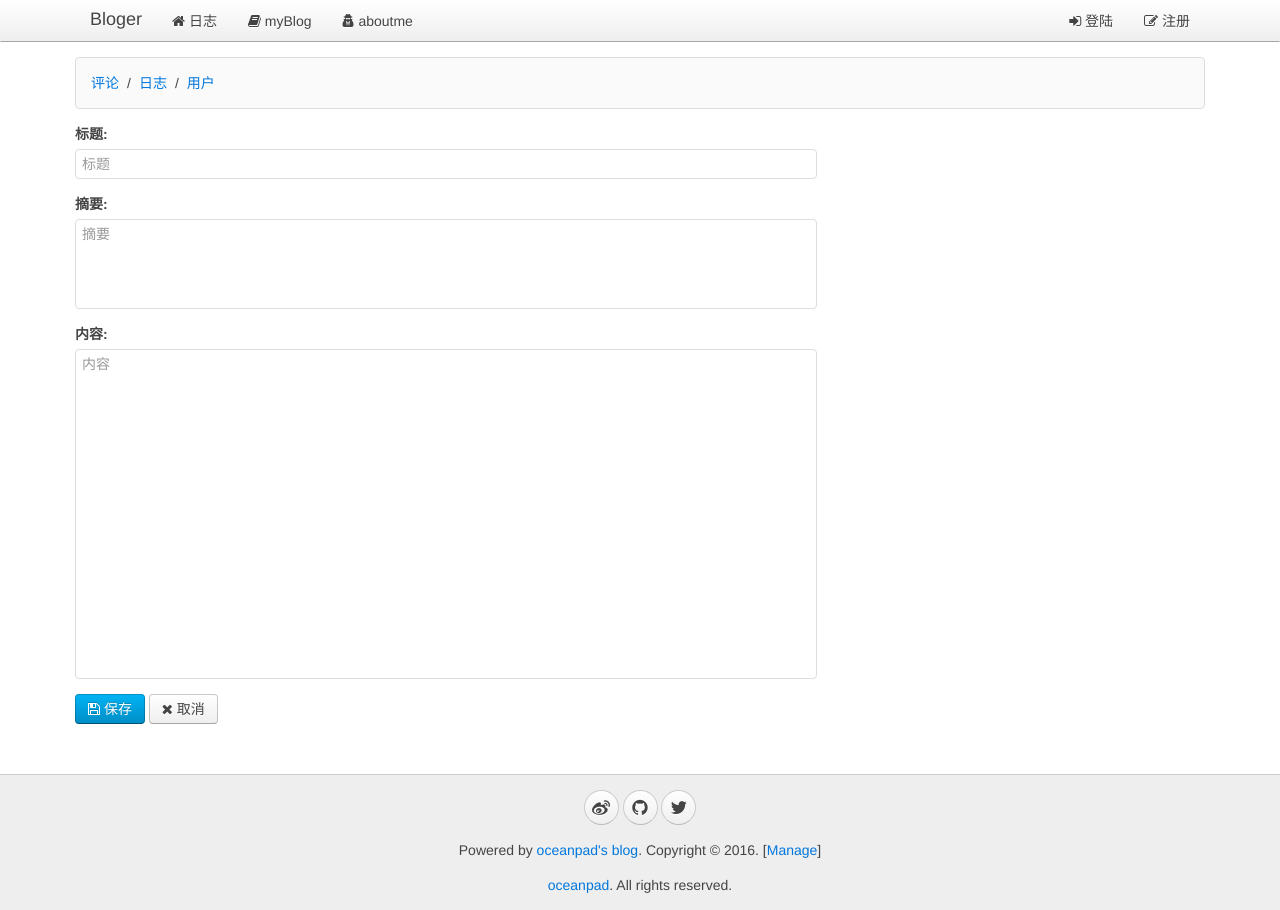
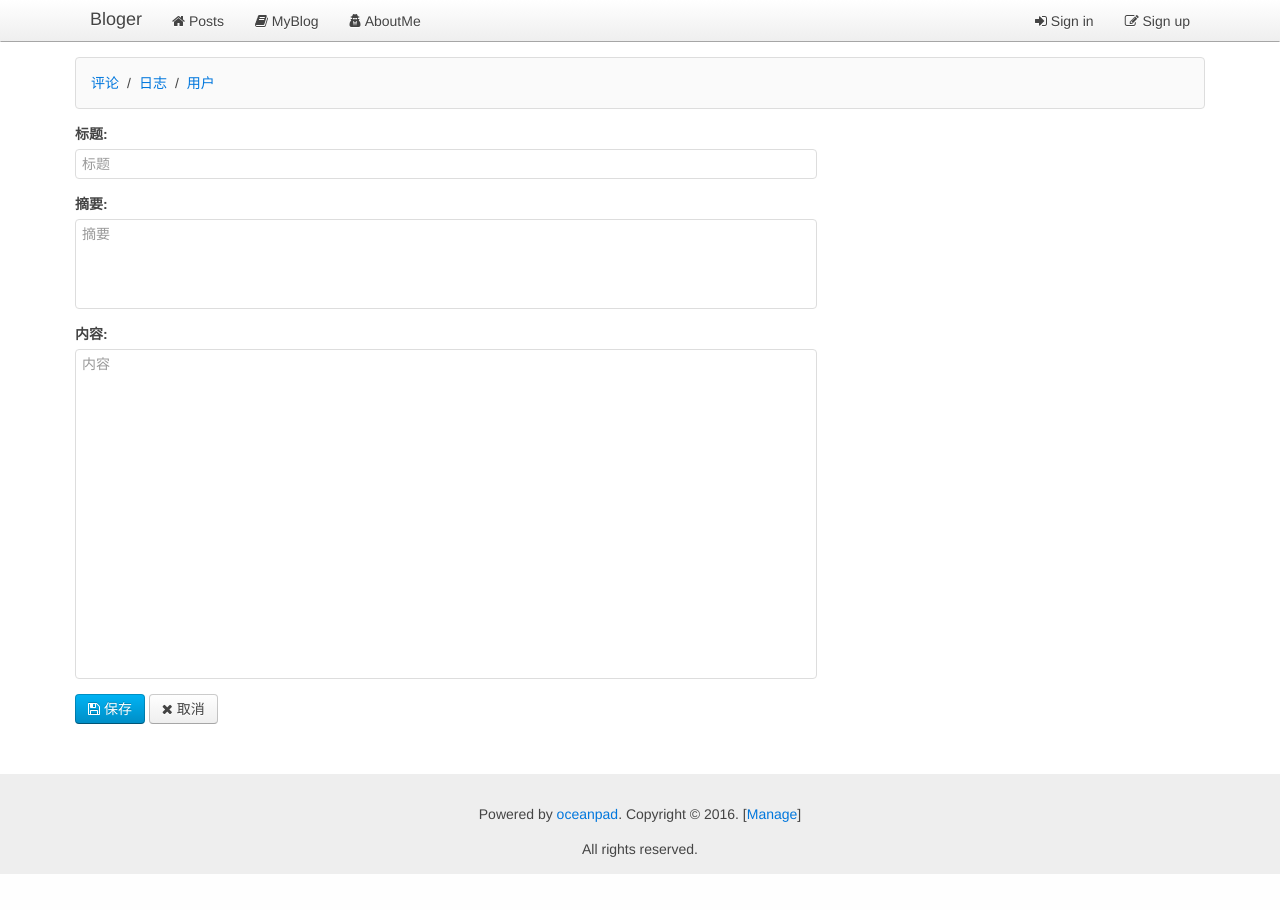
Before and after one commit to oceanpad/webapp-python3, a Python web app: template www/templates/manage_blog_edit.html in a window 1280 px wide. After the commit the page ends 874 px from the top, so only its background shows below. Run offline with Jinja, Linux system fonts and the light colour scheme; the template is opened without the code that fills it, so the values that code supplies are empty.

Commit message:
modified aboutme

```diff
--- a/www/templates/__base__.html
+++ b/www/templates/__base__.html
@@ -37,9 +37,9 @@
         <div class="uk-container uk-container-center">
             <a href="/" class="uk-navbar-brand">Bloger</a>
             <ul class="uk-navbar-nav">
-                <li data-url="blogs"><a href="/"><i class="uk-icon-home"></i> 日志</a></li>
-                <li><a target="_blank" href="http://oceanpad.github.io"><i class="uk-icon-book"></i> myBlog</a></li>
-                <li><a target="_blank" href="/aboutme"><i class="uk-icon-user-secret"></i> aboutme</a></li>
+                <li data-url="blogs"><a href="/"><i class="uk-icon-home"></i> Posts</a></li>
+                <li><a target="_blank" href="http://oceanpad.github.io"><i class="uk-icon-book"></i> MyBlog</a></li>
+                <li><a target="_blank" href="/aboutme"><i class="uk-icon-user-secret"></i> AboutMe</a></li>
             </ul>
             <div class="uk-navbar-flip">
                 <ul class="uk-navbar-nav">
@@ -48,13 +48,13 @@
                         <a href="#0"><i class="uk-icon-user"></i> {{ __user__.name }}</a>
                         <div class="uk-dropdown uk-dropdown-navbar">
                             <ul class="uk-nav uk-nav-navbar">
-                                <li><a href="/signout"><i class="uk-icon-sign-out"></i> 登出</a></li>
+                                <li><a href="/signout"><i class="uk-icon-sign-out"></i> Sign out</a></li>
                             </ul>
                         </div>
                     </li>
                 {% else %}
-                    <li><a href="/signin"><i class="uk-icon-sign-in"></i> 登陆</a></li>
-                    <li><a href="/register"><i class="uk-icon-edit"></i> 注册</a></li>
+                    <li><a href="/signin"><i class="uk-icon-sign-in"></i> Sign in</a></li>
+                    <li><a href="/register"><i class="uk-icon-edit"></i> Sign up</a></li>
                 {% endif %}
                 </ul>
             </div>
@@ -70,16 +70,12 @@
         </div>
     </div>
 
-    <div class="uk-margin-large-top" style="background-color:#eee; border-top:1px solid #ccc;">
+    <div class="uk-margin-large-top" style="background-color:#eee;">
         <div class="uk-container uk-container-center uk-text-center">
             <div class="uk-panel uk-margin-top uk-margin-bottom">
-                <p>
-                    <a target="_blank" href="http://weibo.com/oceanpad" class="uk-icon-button uk-icon-weibo"></a>
-                    <a target="_blank" href="https://github.com/oceanpad" class="uk-icon-button uk-icon-github"></a>
-                    <a target="_blank" href="https://twitter.com/haiyangzhao" class="uk-icon-button uk-icon-twitter"></a>
-                </p>
-                <p>Powered by <a href="http://oceanpad.github.io">oceanpad's blog</a>. Copyright &copy; 2016. [<a href="/manage/" target="_blank">Manage</a>]</p>
-                <p><a href="http://oceanpad.github.io/" target="_blank">oceanpad</a>. All rights reserved.</p>
+                <p/>
+                <p>Powered by <a href="http://oceanpad.github.io">oceanpad</a>. Copyright &copy; 2016. [<a href="/manage/" target="_blank">Manage</a>]</p>
+                <p>All rights reserved.</p>
             </div>
 
         </div>
--- a/www/templates/blogs.html
+++ b/www/templates/blogs.html
@@ -17,7 +17,7 @@
             <h2><a href="/blog/{{ blog.id }}">{{ blog.name }}</a></h2>
             <p class="uk-article-meta">发表于{{ blog.created_at|datetime }}</p>
             <p>{{ blog.summary }}</p>
-            <p><a href="/blog/{{ blog.id }}">继续阅读 <i class="uk-icon-angle-double-right"></i></a></p>
+            <p><a href="/blog/{{ blog.id }}">Read More <i class="uk-icon-angle-double-right"></i></a></p>
         </article>
         <hr class="uk-article-divider">
     {% endfor %}
```
Also changed, not shown: www/templates/aboutme.html (+3 -11 lines).
